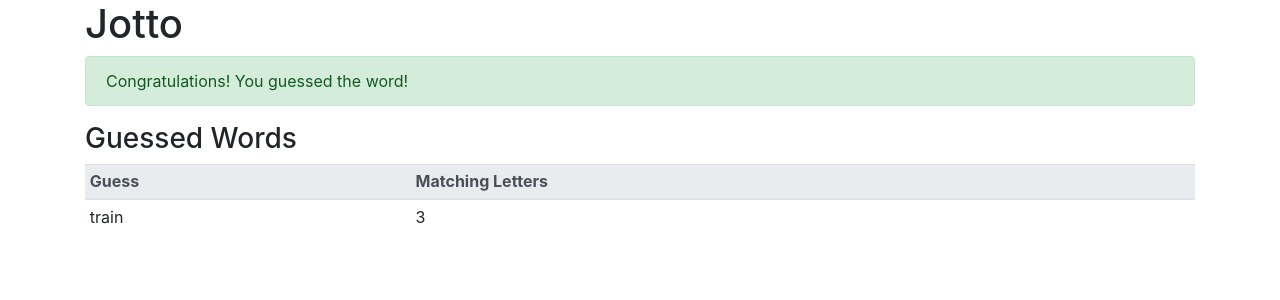
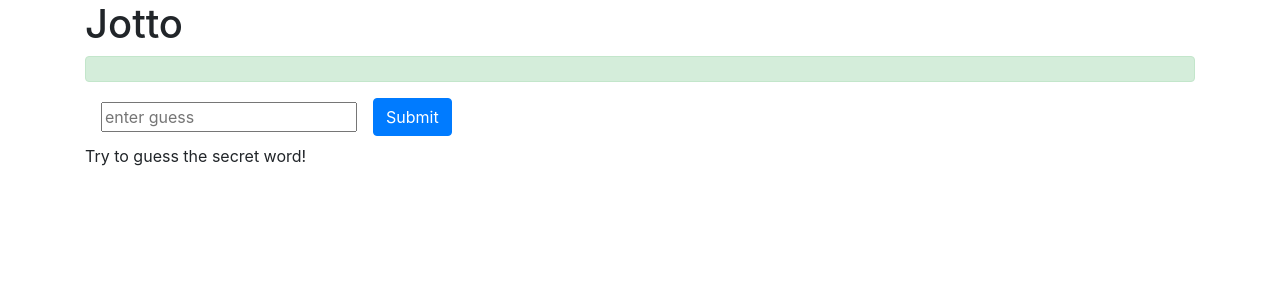
Before and after one commit to Settimov7/react-testing-jotto, a React app: page / in a window 1280 px wide. Shown: the top 300 px of the page. Built offline with nearby package versions, Linux system fonts and the light colour scheme.

Commit message:
connect app component

```diff
--- a/src/App.js
+++ b/src/App.js
@@ -1,25 +1,37 @@
 import React, { Component } from 'react';
+import { connect } from 'react-redux';
 
 import GuessedWords from './GuessedWords';
 import Congrats from './Congrats';
+import Input from './Input';
+import { getSecretWord } from './actions';
 
 class App extends Component {
 	render() {
+		const { success, guessedWords } = this.props;
+
 		return (
 			<div data-test='component-app' className='container'>
-        <h1>Jotto</h1>
+				<h1>Jotto</h1>
 
-				<Congrats success={ true }/>
+				<Congrats success={ success }/>
 
-        <GuessedWords guessedWords={[
-	        {
-	        	guessedWord: 'train',
-		        letterMatchCount: 3,
-	        },
-        ]}/>
+				<Input/>
+
+				<GuessedWords guessedWords={ guessedWords }/>
 			</div>
 		);
 	}
 }
 
-export default App;
+const mapStateToProps = ({ success, guessedWords, secretWord }) => ({
+	success,
+	guessedWords,
+	secretWord,
+});
+
+const mapDispatchToProps = {
+	getSecretWord,
+};
+
+export default connect(mapStateToProps, mapDispatchToProps)(App);
```
Also changed, not shown: 1 other file (tests, documents, lock files or other folders).
